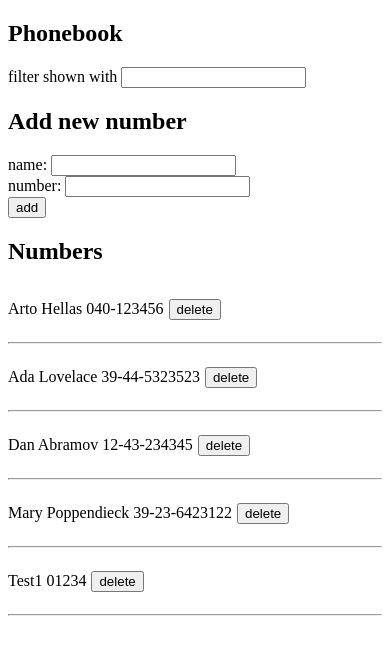
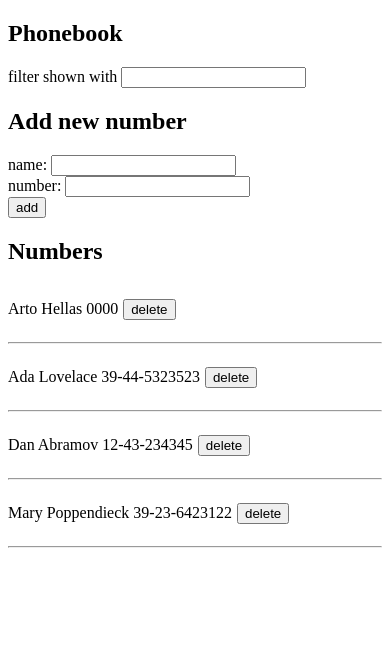
Before and after one commit to sibandadonty/fullstackopen, a React (Vite) app in the folder part2/phonebook/: page / in a window 390 px wide. Shown: the top 654 px of the page. Built offline with nearby package versions, Linux system fonts and the light colour scheme; data requests are answered from the project's data file.

Commit message:
the phonebook step 10 done

```diff
--- a/part2/phonebook/db.json
+++ b/part2/phonebook/db.json
@@ -2,7 +2,7 @@
   "persons": [
     {
       "name": "Arto Hellas",
-      "number": "040-123456",
+      "number": "0000",
       "id": "1"
     },
     {
@@ -19,11 +19,6 @@
       "name": "Mary Poppendieck",
       "number": "39-23-6423122",
       "id": "4"
-    },
-    {
-      "id": "083e",
-      "name": "Test1",
-      "number": "01234"
     }
   ]
 }
--- a/part2/phonebook/src/App.jsx
+++ b/part2/phonebook/src/App.jsx
@@ -26,7 +26,21 @@ const App = () => {
     event.preventDefault();
 
     if (personExist(newName)) {
-      alert(`${newName} is already added to phonebook`);
+      const replaceNumber = confirm(
+        `${newName} is already added to phonebook, replace the old number with the new one?`
+      );
+      if (replaceNumber) {
+        const index = persons.findIndex((person) => person.name === newName);
+
+
+        personsService
+          .updatePersonNumber(persons[index].id, {
+            number: newNumber,
+          })
+          .then((res) => setPersons(
+            persons.map(person => person.id === persons[index].id? res.data : person)
+          ));
+      }
       return;
     }
 
@@ -47,9 +61,11 @@ const App = () => {
 
   const handleDeletePerson = (id) => {
     if (window.confirm(`Are you sure you want to delete user with id ${id}`)) {
-      personsService.deletePerson(id).then((person) => setPersons(
-        persons.filter(person => person.id !== id)
-      ));
+      personsService
+        .deletePerson(id)
+        .then((person) =>
+          setPersons(persons.filter((person) => person.id !== id))
+        );
     }
   };
 
@@ -75,7 +91,7 @@ const App = () => {
         </div>
       </form>
       <h2>Numbers</h2>
-      <Persons personsToShow={personsToShow} onDelete={handleDeletePerson}/>
+      <Persons personsToShow={personsToShow} onDelete={handleDeletePerson} />
     </div>
   );
 };
--- a/part2/phonebook/src/services/persons.js
+++ b/part2/phonebook/src/services/persons.js
@@ -23,6 +23,11 @@ const deletePerson = (id) => {
     return response.then(res => res.data);
 }
 
+const updatePersonNumber = (id, data) => {
+    const response = axios.patch(`${baseUrl}/${id}`, data);
+    return response.then(res => res);
+}
+
 export default {
-    getPersons, addPerson, deletePerson
+    getPersons, addPerson, deletePerson, updatePersonNumber
 }
```
